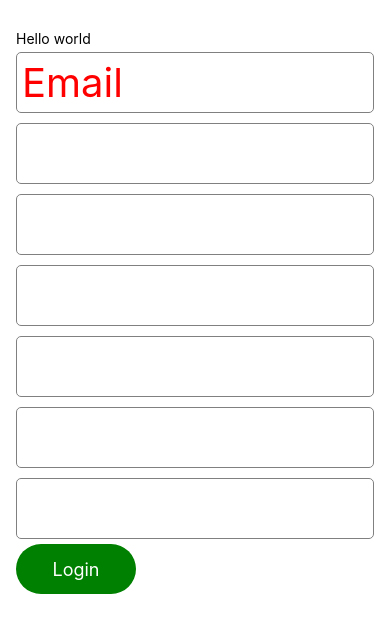
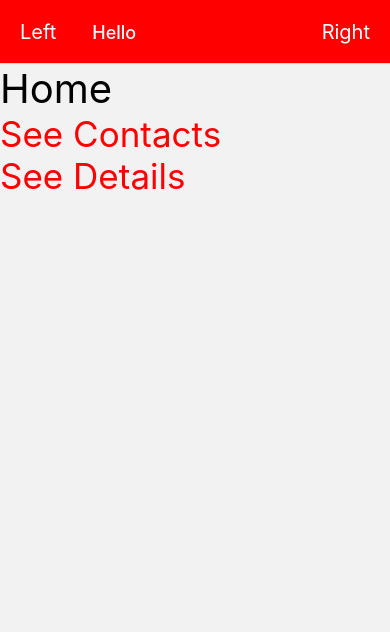
Before and after one commit to codetrainafrica/gen17first-react-native-class, a React Native app: screen / in a window 390 px wide. Shown: the top 632 px of the page. Built offline with nearby package versions, Linux system fonts and the light colour scheme.

Commit message:
setup react navigation and screens

```diff
--- a/App.js
+++ b/App.js
@@ -1,14 +1,111 @@
 import { StatusBar } from 'expo-status-bar';
 import React from 'react';
-import { StyleSheet, Text, View, Image, Button, TextInput } from 'react-native';
+import {
+	StyleSheet,
+	Text,
+	View,
+	Image,
+	Button,
+	TextInput,
+	TouchableOpacity,
+} from 'react-native';
 import FormScreen from './src/screens/FormScreen';
+import HomeScreen from './src/screens/HomeScreen';
 import ListScreen from './src/screens/ListScreen';
+
+import { NavigationContainer } from '@react-navigation/native';
+
+//1. Import createstacknavigator
+import { createStackNavigator } from '@react-navigation/stack';
+import DetailScreen from './src/screens/DetailScreen';
+
+const Stack = createStackNavigator();
 
 export default function App() {
 	return (
-		<View style={styles.container}>
-			<FormScreen />
-		</View>
+		<NavigationContainer>
+			<Stack.Navigator
+				screenOptions={{
+					// header: () => null,
+					headerStyle: {
+						backgroundColor: 'red',
+					},
+					headerTitleStyle: {
+						color: 'white',
+					},
+				}}
+			>
+				<Stack.Screen
+					options={{
+						// header: () => null,
+						title: 'Hello',
+						// headerStyle: {
+						// 	backgroundColor: 'red',
+						// },
+						// headerTitleStyle: {
+						// 	color: 'white',
+						// },
+						headerLeft: () => {
+							return (
+								<Text
+									style={{
+										color: 'white',
+										fontSize: 20,
+										marginHorizontal: 20,
+									}}
+								>
+									Left
+								</Text>
+							);
+						},
+
+						headerRight: () => {
+							return (
+								<Text
+									style={{
+										color: 'white',
+										fontSize: 20,
+										marginHorizontal: 20,
+									}}
+								>
+									Right
+								</Text>
+							);
+						},
+					}}
+					name="home"
+					component={HomeScreen}
+				/>
+				<Stack.Screen name="contactList" component={ListScreen} />
+				<Stack.Screen
+					options={({ navigation }) => {
+						return {
+							headerRight: () => {
+								return (
+									<TouchableOpacity
+										onPress={() =>
+											navigation.navigate('contactList')
+										}
+									>
+										<Text
+											style={{
+												color: 'white',
+												fontSize: 20,
+												marginHorizontal: 20,
+											}}
+										>
+											Contacts
+										</Text>
+									</TouchableOpacity>
+								);
+							},
+						};
+					}}
+					name="details"
+					component={DetailScreen}
+				/>
+			</Stack.Navigator>
+		</NavigationContainer>
 	);
 }
 
```
